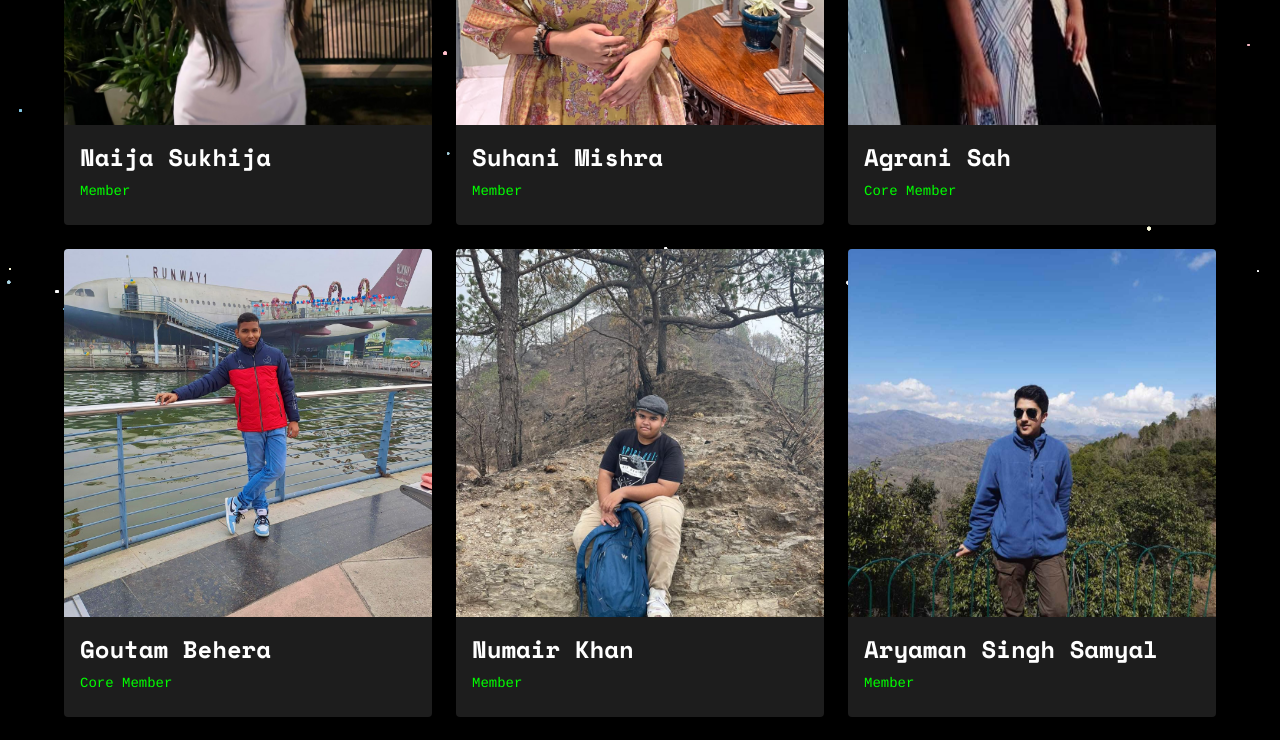
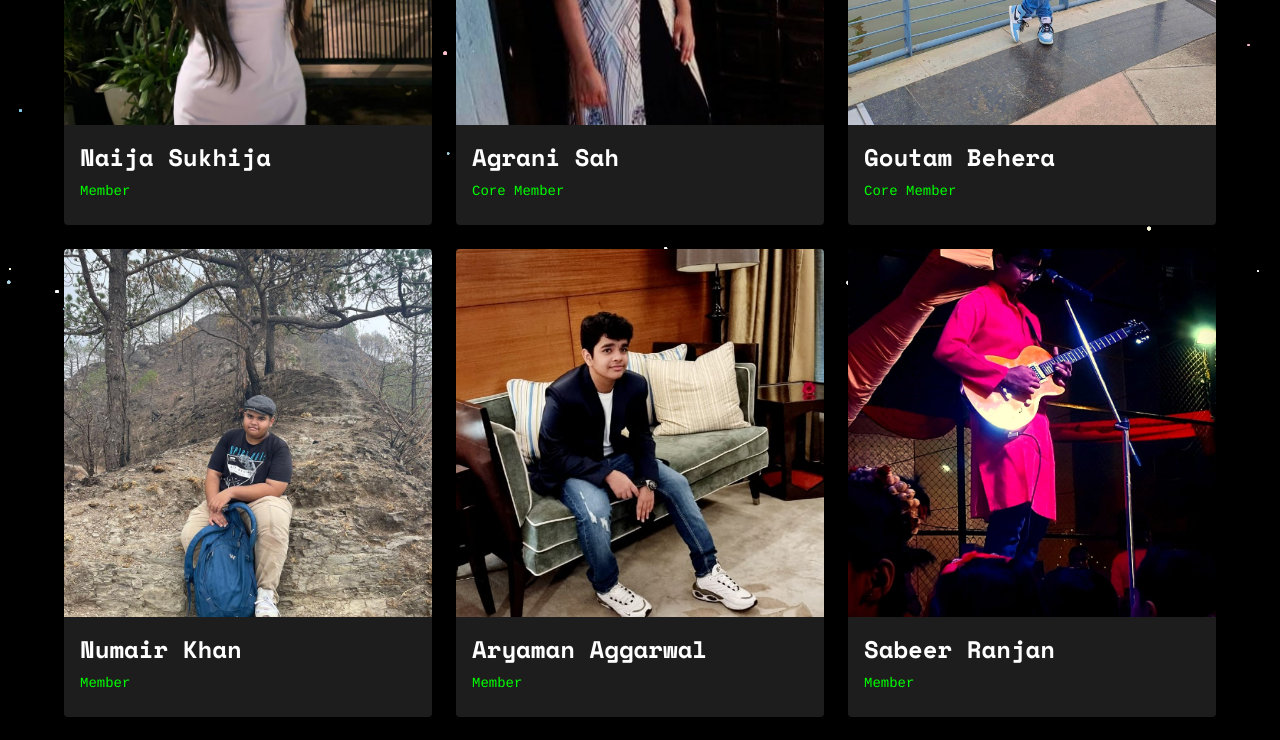
Before and after one commit to CyberX-club/cyber_x, a React (Create React App) app: page /members in a window 1280 px wide. Shown: the part 440-1180 px from the top of the page. Built offline with nearby package versions, Linux system fonts and the light colour scheme; a web font is replaced by a local one.

Commit message:
Updated Members

```diff
--- a/src/components/Contact.js
+++ b/src/components/Contact.js
@@ -17,23 +17,18 @@ const socialLinks = [
         label: 'Instagram'
     },
     {
-        icon: <FacebookIcon sx={{ color: '#4267B2' }} />,
-        url: 'https://www.facebook.com/CyberX',
-        label: 'Facebook'
-    },
-    {
         icon: <GitHubIcon sx={{ color: '#fff' }} />,
         url: 'https://github.com/CyberX-club/',
         label: 'GitHub'
     },
     {
         icon: <LinkedInIcon sx={{ color: '#0077b5' }} />,
-        url: 'https://www.linkedin.com/company/cyberx',
+        url: 'https://www.linkedin.com/in/cyberx-club-221535326',
         label: 'LinkedIn'
     },
     {
         icon: <TwitterIcon sx={{ color: '#1DA1F2' }} />,
-        url: 'https://twitter.com/CyberX',
+        url: 'https://x.com/ClubCyberx',
         label: 'Twitter'
     },
 ];
--- a/src/components/Members.js
+++ b/src/components/Members.js
@@ -5,18 +5,13 @@ import { Members, Alumni, CrypticText, Card3D } from "./PeopleBase";
 const membersData = {
   12: [
     { name: "Naija Sukhija", role: "Member", image: "Naija Sukhija 11F.jpg" },
-    { name: "Suhani Mishra", role: "Member", image: "Suhani Mishra 11F.png" },
     { name: "Agrani Sah", role: "Core Member", image: "Agrani Sah 11G.jpeg" },
     { name: "Goutam Behera", role: "Core Member", image: "Gouttam 11G.jpeg" },
     { name: "Numair Khan" , role: "Member" , image: "Numair.jpeg"},
-    { name: "Aryaman Singh Samyal", role: "Member", image: "Aryaman Singh Samyal 11M .png" },
     { name: "Aryaman Aggarwal", role: "Member", image: "aryaman aggarwal 11 I.jpeg" },
     { name: "Sabeer Ranjan", role: "Member", image: "SABEER RANJAN.jpg" },
     { name: "Atharwa Navyam", role: "Member", image: "Atharwa Navyam 11I.png" },
-    { name: "Rayhaan Rajkumar", role: "Member", image: "rayhaan.jpg" },
-    { name: "Heisnam Satyananda Singh", role: "Member", image: "Satya.jpg" },
     { name: "Swapnil Suraj", role: "Member", image: "swapnil.jpg" },
-    { name: "Prakhar Shandilya", role: "Member", image: "Prakhar.jpg" },
     { name: "Arahant Singh", role: "Member", image: "arahant.jpg" },
     { name: "Arjun Atroley" , role: "Member" , image: "ArjunAtroley12E.jpeg"}
 
@@ -27,12 +22,12 @@ const membersData = {
   ],
   10: [{ name: "Devansh Kumar", role: "Member", image: "Devansh Kumar 9H.jpg" }],
   9: [{ name: "Aaaratrika Singh", role: "Member", image: "" }],
-  8: [{ name: "Samanyu Aggarwal", role: "Member", image: "Samanyu Aggarwal 7D.png" }],
+  8: [],
   7: [
     { name: "Anureet Kaur Sandhu", role: "Member", image: "Anureet Kaur Sandhu 6-K.jpg" },
-    { name: "Jiya Sahni", role: "Member", image: "Jiya Sahani 6k.png" },
     { name: "Ranveer Kalra", role: "Member", image: "Ranveer Kalra 6d.png" }
-  ]
+  ],
+  6: []
 };
 
 // Sample alumni data
```
